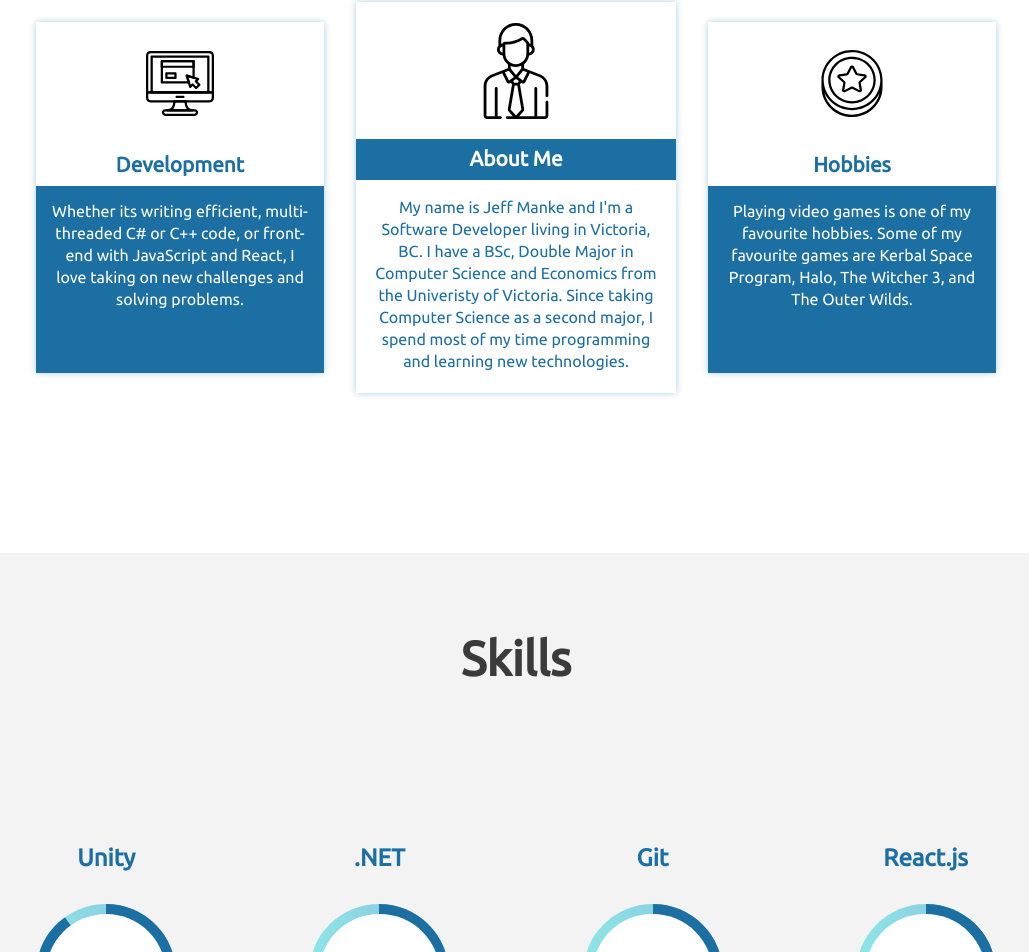
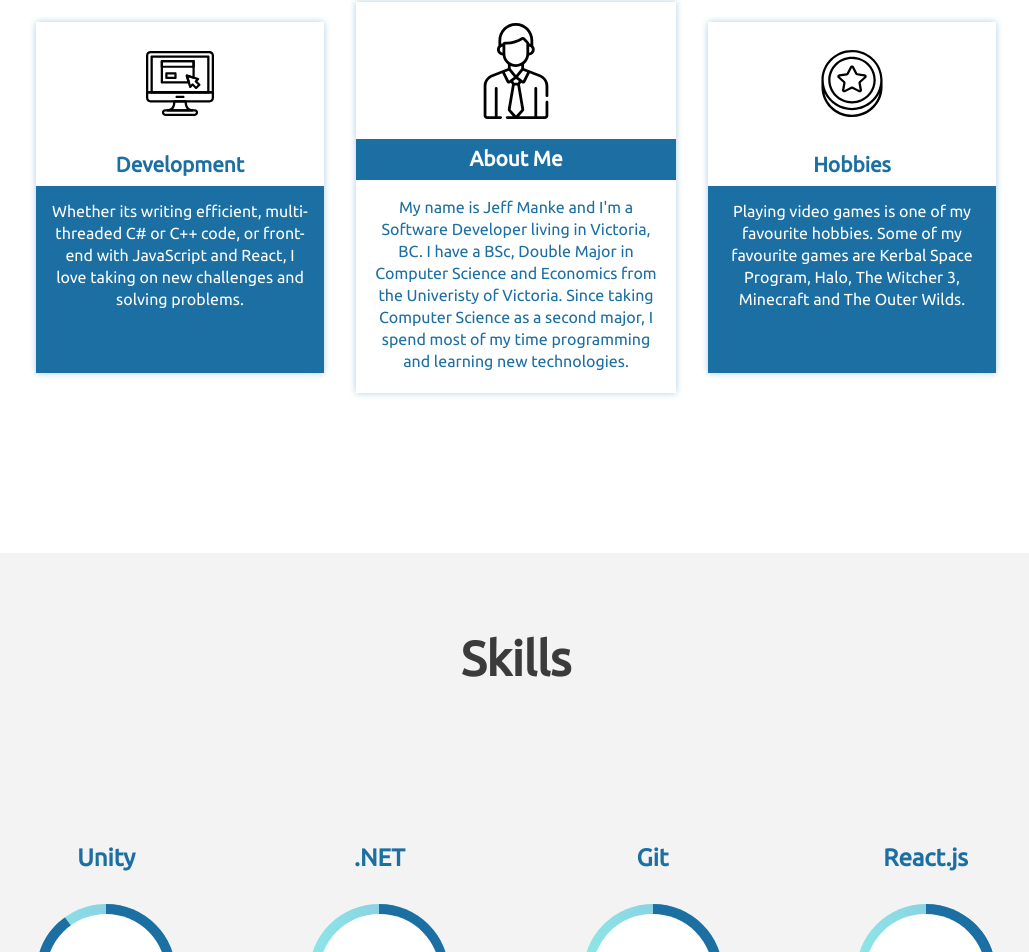
Before and after one commit to jmanke/jmanke.github.io, a React (Create React App) app: page / in a window 1280 px wide. Shown: the part 1136-2088 px from the top of the page, without its empty margins (157-1186 px from the left). Built offline with nearby package versions, Linux system fonts and the light colour scheme.

Commit message:
add minecraft

```diff
--- a/src/components/Content/Sections/About.jsx
+++ b/src/components/Content/Sections/About.jsx
@@ -39,7 +39,7 @@ export default () => {
             icon={hobbyImg}
             text={
               "Playing video games is one of my favourite hobbies. Some of my favourite \
-        games are Kerbal Space Program, Halo, The Witcher 3, and The Outer Wilds."
+        games are Kerbal Space Program, Halo, The Witcher 3, Minecraft and The Outer Wilds."
             }
           />
         </div>
```
